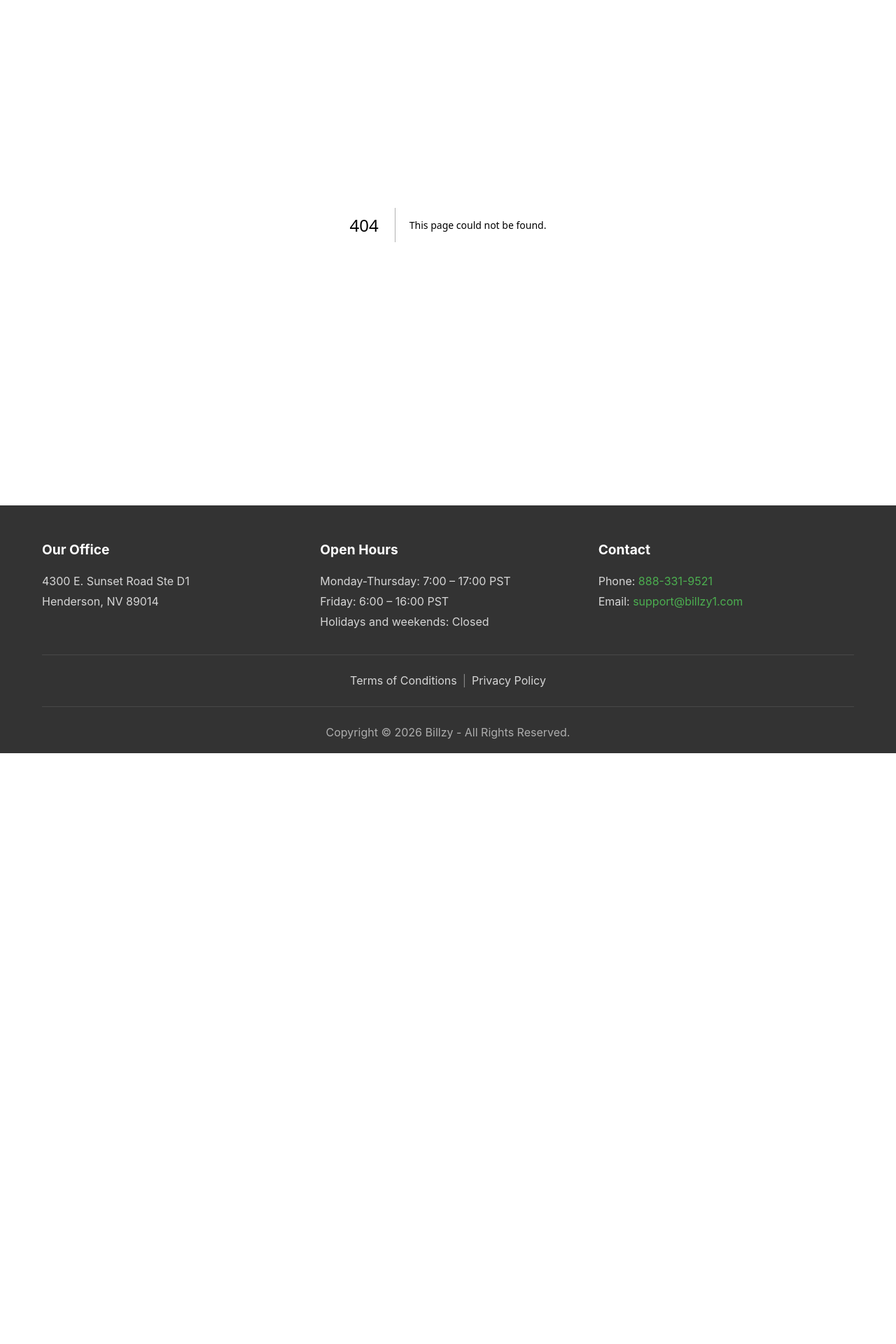
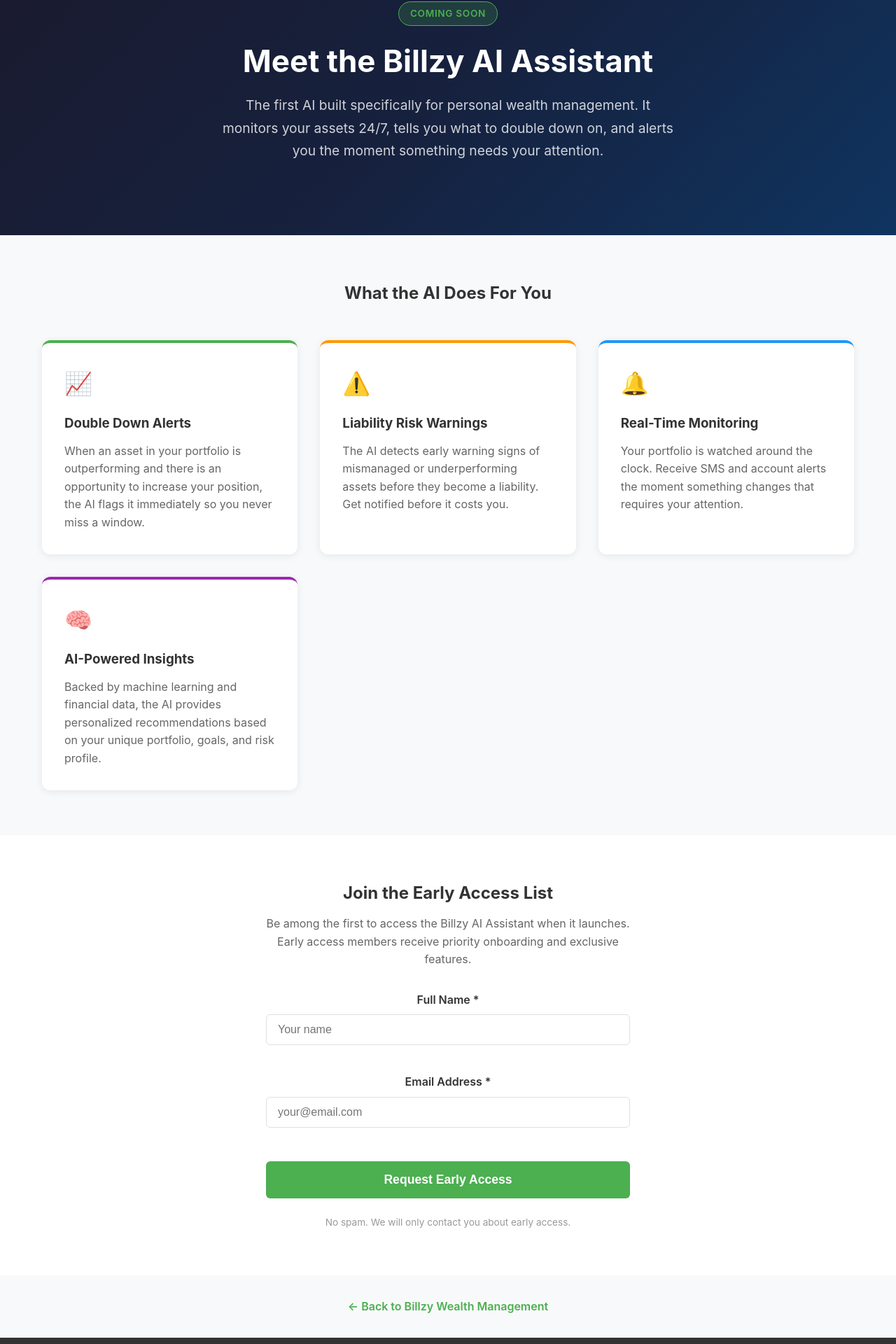
Before and after one commit to Textingman/nationwide-billzy, a Next.js app: page /early-access in a window 1280 px wide. Before the commit this address had no page. Shown: the part 168-2088 px from the top of the page at 70% size. Before the commit the page ends 1244 px from the top, so only its background shows below. Built offline with nearby package versions, Linux system fonts and the light colour scheme.

Commit message:
Add /early-access landing page for Billzy AI Assistant

```diff
--- /dev/null
+++ b/src/app/early-access/page.js
@@ -0,0 +1,103 @@
+"use client";
+import Link from 'next/link';
+import { useState } from 'react';
+
+export default function EarlyAccess() {
+  const [submitted, setSubmitted] = useState(false);
+  const [email, setEmail] = useState('');
+  const [name, setName] = useState('');
+
+  const handleSubmit = (e) => {
+    e.preventDefault();
+    setSubmitted(true);
+  };
+
+  return (
+    <>
+      {/* Hero */}
+      <section style={{ background: 'linear-gradient(135deg, #1a1a2e 0%, #16213e 50%, #0f3460 100%)', color: '#fff', padding: '5rem 0 4rem' }}>
+        <div className="container" style={{ textAlign: 'center' }}>
+          <div style={{ display: 'inline-block', background: 'rgba(76,175,80,0.2)', border: '1px solid #4CAF50', borderRadius: '20px', padding: '6px 16px', marginBottom: '1.5rem', fontSize: '0.85rem', color: '#4CAF50', fontWeight: '600', letterSpacing: '0.05em' }}>
+            COMING SOON
+          </div>
+          <h1 style={{ color: '#fff', fontSize: '2.75rem', marginBottom: '1.25rem', lineHeight: '1.2' }}>
+            Meet the Billzy AI Assistant
+          </h1>
+          <p style={{ color: 'rgba(255,255,255,0.8)', fontSize: '1.2rem', maxWidth: '650px', margin: '0 auto 2.5rem', lineHeight: '1.7' }}>
+            The first AI built specifically for personal wealth management. It monitors your assets 24/7, tells you what to double down on, and alerts you the moment something needs your attention.
+          </p>
+        </div>
+      </section>
+
+      {/* Features */}
+      <section style={{ padding: '4rem 0', background: '#f8f9fa' }}>
+        <div className="container">
+          <h2 style={{ textAlign: 'center', marginBottom: '3rem' }}>What the AI Does For You</h2>
+          <div style={{ display: 'grid', gridTemplateColumns: 'repeat(auto-fit, minmax(280px, 1fr))', gap: '2rem' }}>
+            <div style={{ background: '#fff', borderRadius: '12px', padding: '2rem', boxShadow: '0 2px 12px rgba(0,0,0,0.08)', borderTop: '4px solid #4CAF50' }}>
+              <div style={{ fontSize: '2rem', marginBottom: '1rem' }}>📈</div>
+              <h3 style={{ marginBottom: '0.75rem' }}>Double Down Alerts</h3>
+              <p style={{ color: '#666', lineHeight: '1.6' }}>When an asset in your portfolio is outperforming and there is an opportunity to increase your position, the AI flags it immediately so you never miss a window.</p>
+            </div>
+            <div style={{ background: '#fff', borderRadius: '12px', padding: '2rem', boxShadow: '0 2px 12px rgba(0,0,0,0.08)', borderTop: '4px solid #ff9800' }}>
+              <div style={{ fontSize: '2rem', marginBottom: '1rem' }}>⚠️</div>
+              <h3 style={{ marginBottom: '0.75rem' }}>Liability Risk Warnings</h3>
+              <p style={{ color: '#666', lineHeight: '1.6' }}>The AI detects early warning signs of mismanaged or underperforming assets before they become a liability. Get notified before it costs you.</p>
+            </div>
+            <div style={{ background: '#fff', borderRadius: '12px', padding: '2rem', boxShadow: '0 2px 12px rgba(0,0,0,0.08)', borderTop: '4px solid #2196f3' }}>
+              <div style={{ fontSize: '2rem', marginBottom: '1rem' }}>🔔</div>
+              <h3 style={{ marginBottom: '0.75rem' }}>Real-Time Monitoring</h3>
+              <p style={{ color: '#666', lineHeight: '1.6' }}>Your portfolio is watched around the clock. Receive SMS and account alerts the moment something changes that requires your attention.</p>
+            </div>
+            <div style={{ background: '#fff', borderRadius: '12px', padding: '2rem', boxShadow: '0 2px 12px rgba(0,0,0,0.08)', borderTop: '4px solid #9c27b0' }}>
+              <div style={{ fontSize: '2rem', marginBottom: '1rem' }}>🧠</div>
+              <h3 style={{ marginBottom: '0.75rem' }}>AI-Powered Insights</h3>
+              <p style={{ color: '#666', lineHeight: '1.6' }}>Backed by machine learning and financial data, the AI provides personalized recommendations based on your unique portfolio, goals, and risk profile.</p>
+            </div>
+          </div>
+        </div>
+      </section>
+
+      {/* Sign Up */}
+      <section style={{ padding: '4rem 0', background: '#fff' }}>
+        <div className="container" style={{ maxWidth: '560px', margin: '0 auto', textAlign: 'center' }}>
+          <h2 style={{ marginBottom: '0.75rem' }}>Join the Early Access List</h2>
+          <p style={{ color: '#666', marginBottom: '2rem', lineHeight: '1.6' }}>
+            Be among the first to access the Billzy AI Assistant when it launches. Early access members receive priority onboarding and exclusive features.
+          </p>
+          {submitted ? (
+            <div style={{ background: '#e8f5e9', border: '1px solid #4CAF50', borderRadius: '8px', padding: '2rem', color: '#2e7d32' }}>
+              <div style={{ fontSize: '2rem', marginBottom: '0.75rem' }}>✅</div>
+              <h3 style={{ color: '#2e7d32', marginBottom: '0.5rem' }}>You are on the list!</h3>
+              <p>We will reach out as soon as early access opens. Keep an eye on your inbox.</p>
+            </div>
+          ) : (
+            <form onSubmit={handleSubmit} style={{ display: 'flex', flexDirection: 'column', gap: '1rem' }}>
+              <div className="form-group">
+                <label htmlFor="ea-name">Full Name *</label>
+                <input type="text" id="ea-name" value={name} onChange={(e) => setName(e.target.value)} required placeholder="Your name" />
+              </div>
+              <div className="form-group">
+                <label htmlFor="ea-email">Email Address *</label>
+                <input type="email" id="ea-email" value={email} onChange={(e) => setEmail(e.target.value)} required placeholder="your@email.com" />
+              </div>
+              <button type="submit" className="btn btn-primary btn-large" style={{ marginTop: '0.5rem' }}>
+                Request Early Access
+              </button>
+              <p style={{ fontSize: '0.85rem', color: '#999', marginTop: '0.5rem' }}>
+                No spam. We will only contact you about early access.
+              </p>
+            </form>
+          )}
+        </div>
+      </section>
+
+      {/* Back to main */}
+      <section style={{ padding: '2rem 0', background: '#f8f9fa', textAlign: 'center' }}>
+        <Link href="/" style={{ color: '#4CAF50', textDecoration: 'none', fontWeight: '600' }}>
+          ← Back to Billzy Wealth Management
+        </Link>
+      </section>
+    </>
+  );
+}
```
